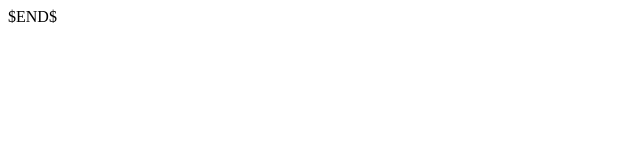
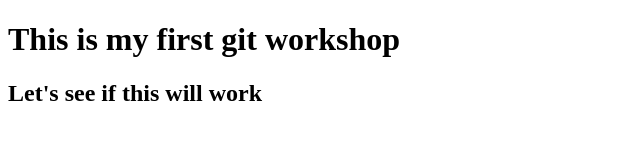
Before and after one commit to EdwinRodriguezValle/css, a plain HTML site: page index.html in a window 1280 px wide. Shown: the whole page, without its empty margins (0-640 px from the left). Drawn offline with Linux system fonts and the light colour scheme.

Commit message:
first commit

```diff
--- a/index.html
+++ b/index.html
@@ -1,10 +1,13 @@
 <!DOCTYPE html>
 <html lang="en">
 <head>
-  <meta charset="UTF-8">
-  <title>$Title$</title>
+    <meta charset="UTF-8">
+    <title>Git Workshop</title>
 </head>
 <body>
-$END$
+
+<h1>This is my first git workshop</h1>
+<h2>Let's see if this will work</h2>
+
 </body>
 </html>
```
Also changed, not shown: 1 other file.
